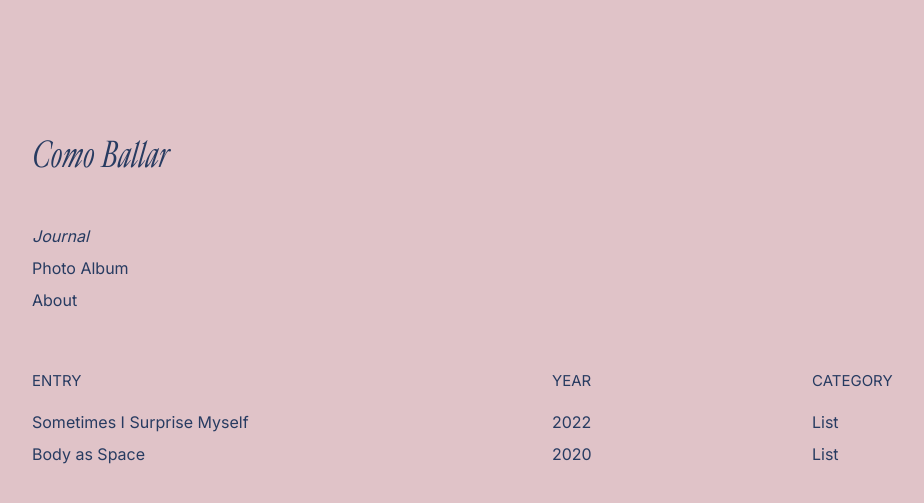
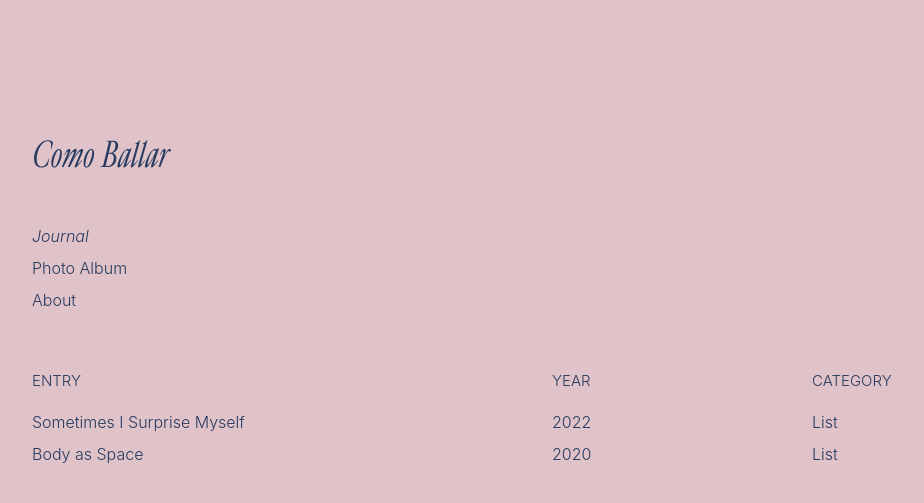
Before and after one commit to comballar/comballar.github.io, a Jekyll site: the page built from journal.html, in a window 1280 px wide. Shown: the top 503 px of the page, without its empty margins (88-1012 px from the left). Built offline with Jekyll 4.4.1, drawn with Linux system fonts in a browser that asks for light colours.

Commit message:
Update base.scss

```diff
--- a/_sass/base.scss
+++ b/_sass/base.scss
@@ -2,10 +2,10 @@
 $on-laptop:         800px !default;
 
 // typography
-@import url('https://fonts.googleapis.com/css2?family=Inter&display=swap');
+@import url('https://fonts.googleapis.com/css2?family=IBM+Plex+Mono:ital,wght@0,300;1,300&display=swap');
 $font__family:      'Inter', sans-serif;
 $font__size:        16px;
-$font__weight:      400;
+$font__weight:      300;
 $font__line-height: 2;
 
 @font-face {
```
